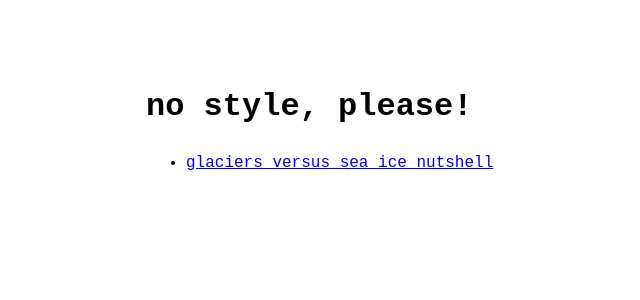
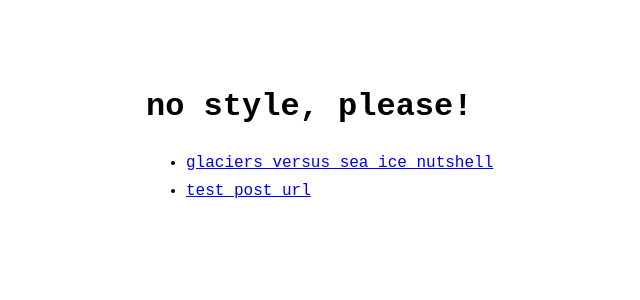
Before and after one commit to CocoaFlame/psychic-waffle, a Jekyll site: the page built from index.md, in a window 1280 px wide. Shown: the top 300 px of the page, without its empty margins (174-814 px from the left). Built offline with Jekyll 4.4.1, drawn with Linux system fonts in a browser that asks for light colours.

Commit message:
Testing url links

```diff
--- a/_data/menu.yml
+++ b/_data/menu.yml
@@ -40,3 +40,5 @@
 entries:
   - title: glaciers versus sea ice nutshell
     url: GvSI
+  - title: test post url
+    url: 2020-07-06-strange-post
```
